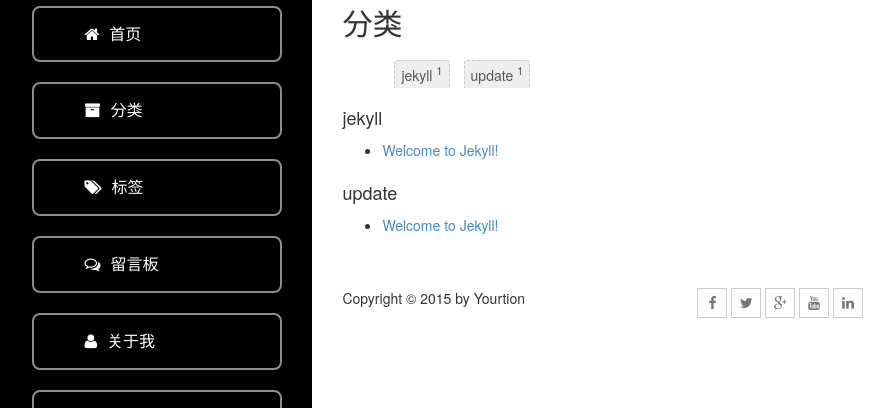
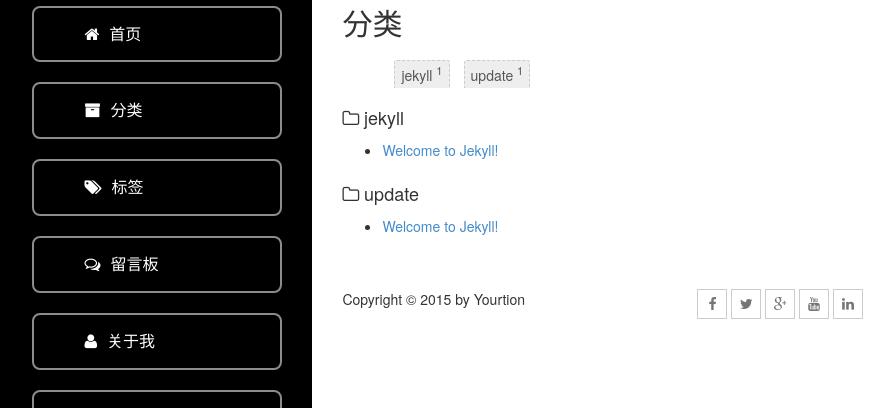
Before and after one commit to yourtion/yourtion.github.io, a Jekyll site: the page built from categories.html, in a window 1280 px wide. Shown: the part 156-564 px from the top of the page, without its empty margins (174-1068 px from the left). Built offline with Jekyll 4.4.1, drawn with Linux system fonts in a browser that asks for light colours; Markdown is read by kramdown in place of the engine named in the settings.

Commit message:
fix icons

```diff
--- a/categories.html
+++ b/categories.html
@@ -13,7 +13,7 @@ comments: false
 </ul>
 
 {% for category in site.categories %}
-<h4 id="{{ category[0] }}-ref">{{ category[0] | join: "/" }}</h2>
+<h4 id="{{ category[0] }}-ref"><i class="fa fa-folder-o"></i> {{ category[0] | join: "/" }}</h4>
 <ul class="tag-list">
   {% assign pages_list = category[1] %}
   {% include JB/pages_list %}
--- a/tags.html
+++ b/tags.html
@@ -13,7 +13,7 @@ comments: false
 </ul>
 
 {% for tag in site.tags %}
-<h4 id="{{ tag[0] }}-ref">{{ tag[0] }}</h2>
+<h4 id="{{ tag[0] }}-ref"><i class="fa fa-tag"> </i> {{ tag[0] }}</h4>
 <ul class="tag-list">
   {% assign pages_list = tag[1] %}
   {% include JB/pages_list %}
```
